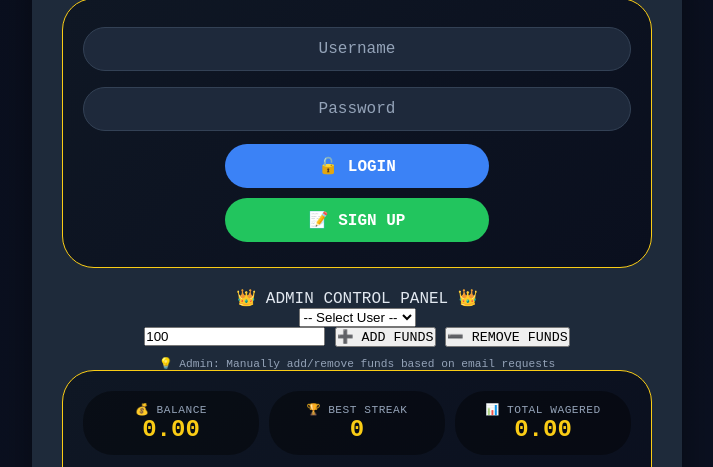
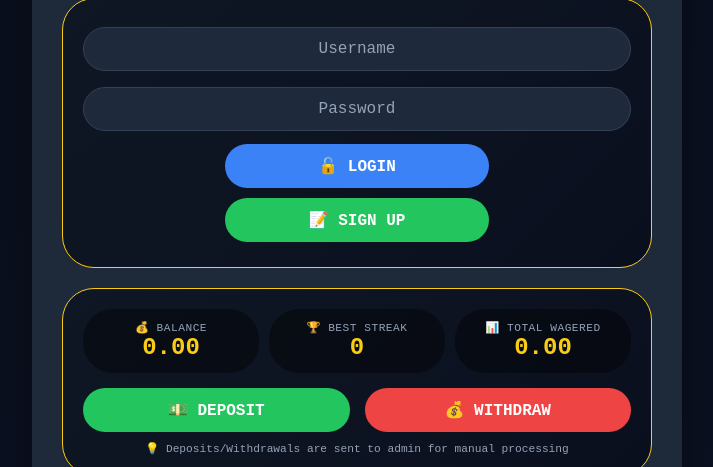
Before and after one commit to sweepingedge4080/coinflip, a website: page public/index.html in a window 1280 px wide. Shown: the part 104-571 px from the top of the page, without its empty margins (283-996 px from the left). Drawn offline with Linux system fonts and the light colour scheme.

Commit message:
Update index.html

```diff
--- a/public/index.html
+++ b/public/index.html
@@ -13,7 +13,6 @@
     <link rel="stylesheet" href="/css/game.css">
     <link rel="stylesheet" href="/css/progressive.css">
     <link rel="stylesheet" href="/css/modals.css">
-    <link rel="stylesheet" href="/css/admin.css">
 </head>
 <body>
 
@@ -42,22 +41,6 @@
                 <button id="logoutBtn" class="logout-btn">🚪 LOGOUT</button>
             </div>
         </div>
-        </div>
-
-        <!-- ============================================================
-             ADMIN PANEL
-             ============================================================ -->
-        <div class="admin-panel" id="adminPanel">
-            <div class="admin-title">👑 ADMIN CONTROL PANEL 👑</div>
-            <select id="adminUserSelect" class="admin-user-select">
-                <option value="">-- Select User --</option>
-            </select>
-            <div class="admin-controls">
-                <input type="number" step="0.01" id="adminAmount" class="admin-input" placeholder="Amount" value="100">
-                <button id="adminAddBtn" class="admin-add-btn">➕ ADD FUNDS</button>
-                <button id="adminRemoveBtn" class="admin-remove-btn">➖ REMOVE FUNDS</button>
-            </div>
-            <div class="info-text">💡 Admin: Manually add/remove funds based on email requests</div>
     </div>
 
     <!-- ============================================================
@@ -529,8 +512,7 @@
 <!-- Game Logic -->
 <script src="/js/game.js"></script>
 
-    <!-- Admin Functions -->
-    <script src="/js/admin.js"></script>
+<!-- ❌ admin.js REMOVED - No in-game admin controls -->
 
 <!-- Main App Initialization -->
 <script src="/js/app.js"></script>
```
Lines whose indentation alone changed are shown as unchanged.
